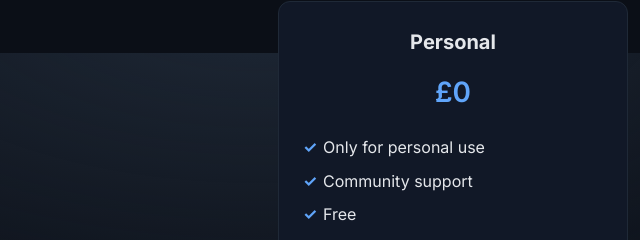
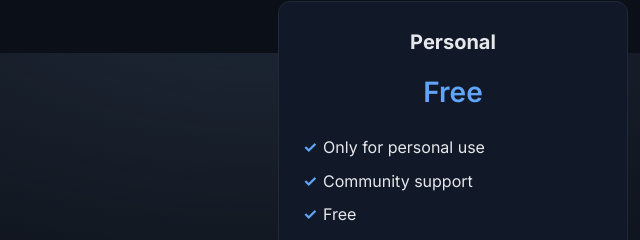
Before and after one commit to ArmoredBytes/azure-pgp-site, a plain HTML site: page index.html in a window 1280 px wide. Shown: the part 747-987 px from the top of the page, 0-640 px from the left. Drawn offline with Linux system fonts and the light colour scheme; no server answers.

Commit message:
Change pricing label from '£0' to 'Free' in index.html for clearer communication of the personal plan cost.

```diff
--- a/index.html
+++ b/index.html
@@ -60,7 +60,7 @@
         <div class="pricing-grid">
           <div class="pricing-card">
             <h4>Personal</h4>
-            <div class="price">£0</div>
+            <div class="price">Free</div>
             <ul>
               <li>Only for personal use</li>
               <li>Community support</li>
```
